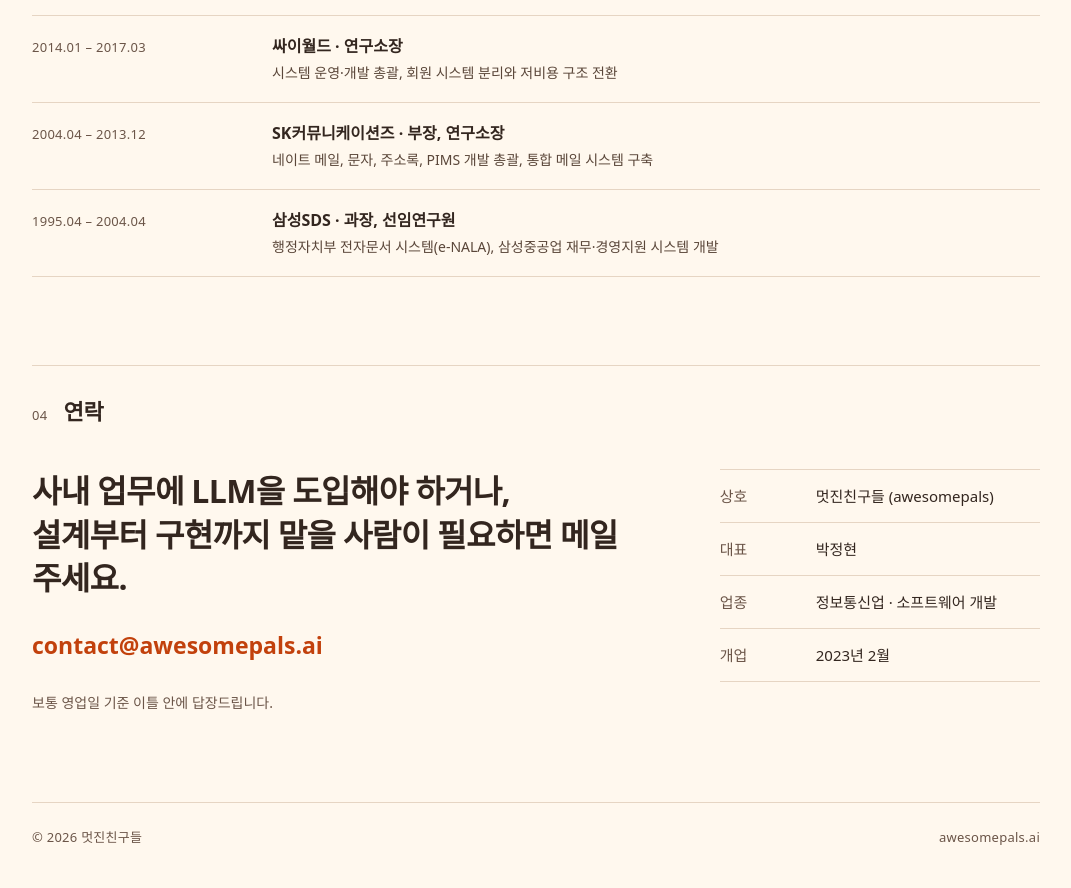
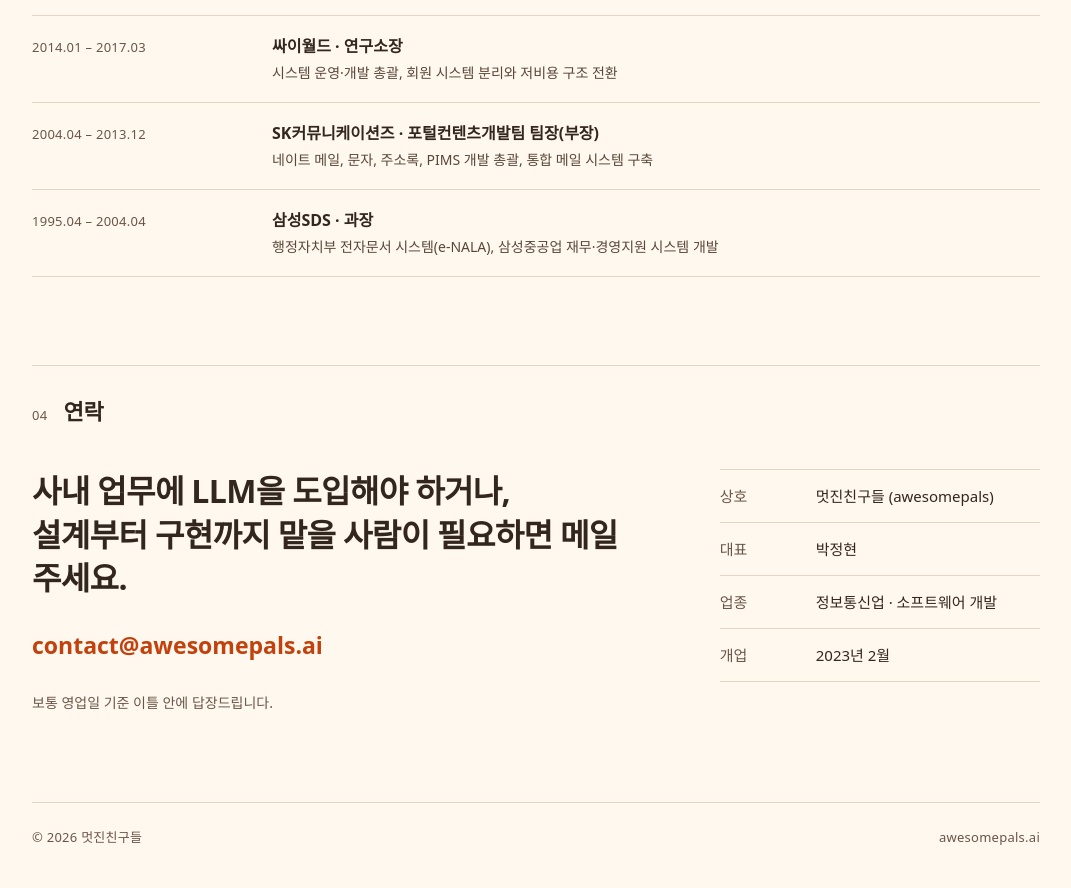
Before and after one commit to komasin4/awesomepals-site, a plain HTML site: page index.html in a window 1280 px wide. Shown: the part 2636-3524 px from the top of the page, without its empty margins (104-1175 px from the left). Drawn offline with Linux system fonts and the light colour scheme; a web font is replaced by a local one.

Commit message:
Correct job titles in the career list
Co-Authored-By: Claude Fable 5.2 <noreply@anthropic.com>
Claude-Session: https://claude.ai/code/session_01MGS5Rshw5qjG214vSpuwxV

```diff
--- a/index.html
+++ b/index.html
@@ -192,11 +192,11 @@ footer{border-top:1px solid var(--rule);padding:24px 0 40px;display:flex;flex-wr
 </div>
 <div class="row">
 <div class="mono">2004.04 – 2013.12</div>
-<div><strong>SK커뮤니케이션즈 · 부장, 연구소장</strong><span>네이트 메일, 문자, 주소록, PIMS 개발 총괄, 통합 메일 시스템 구축</span></div>
+<div><strong>SK커뮤니케이션즈 · 포털컨텐츠개발팀 팀장(부장)</strong><span>네이트 메일, 문자, 주소록, PIMS 개발 총괄, 통합 메일 시스템 구축</span></div>
 </div>
 <div class="row">
 <div class="mono">1995.04 – 2004.04</div>
-<div><strong>삼성SDS · 과장, 선임연구원</strong><span>행정자치부 전자문서 시스템(e-NALA), 삼성중공업 재무·경영지원 시스템 개발</span></div>
+<div><strong>삼성SDS · 과장</strong><span>행정자치부 전자문서 시스템(e-NALA), 삼성중공업 재무·경영지원 시스템 개발</span></div>
 </div>
 </div>
 </section>
```
